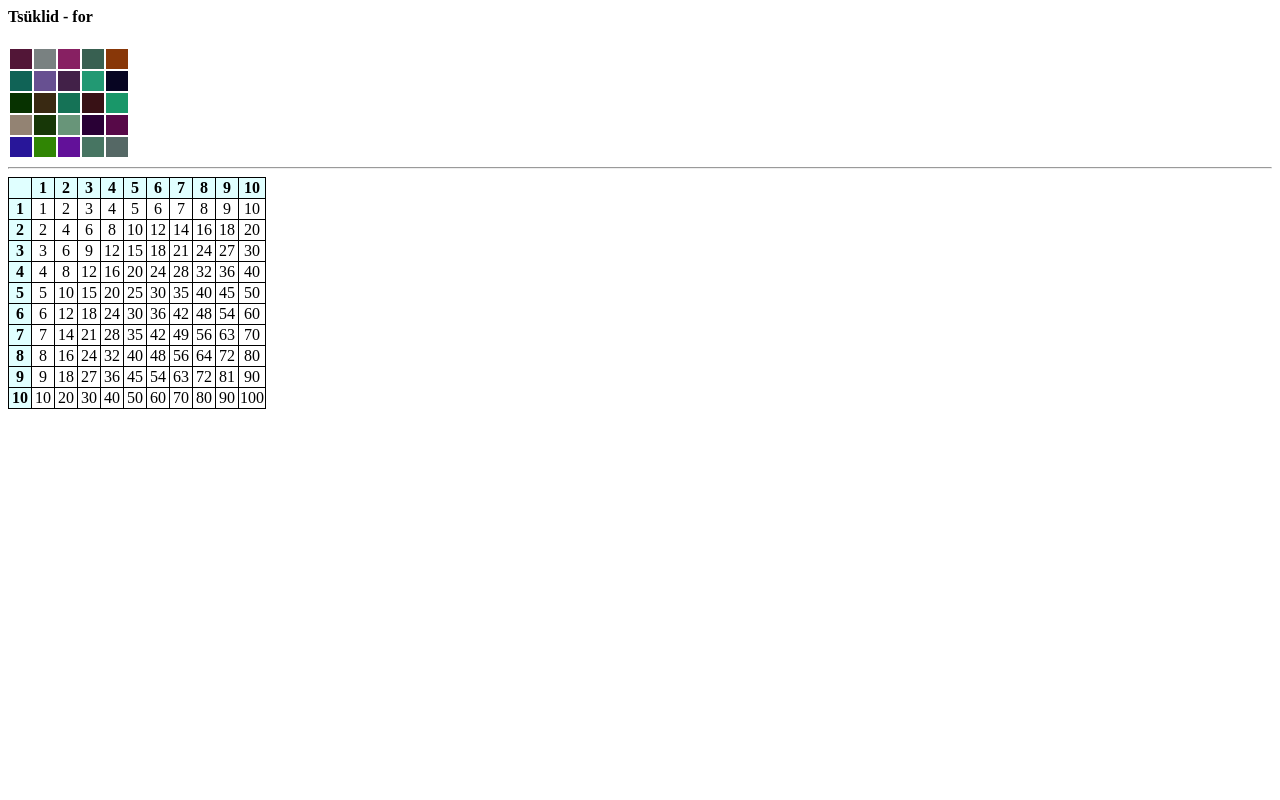
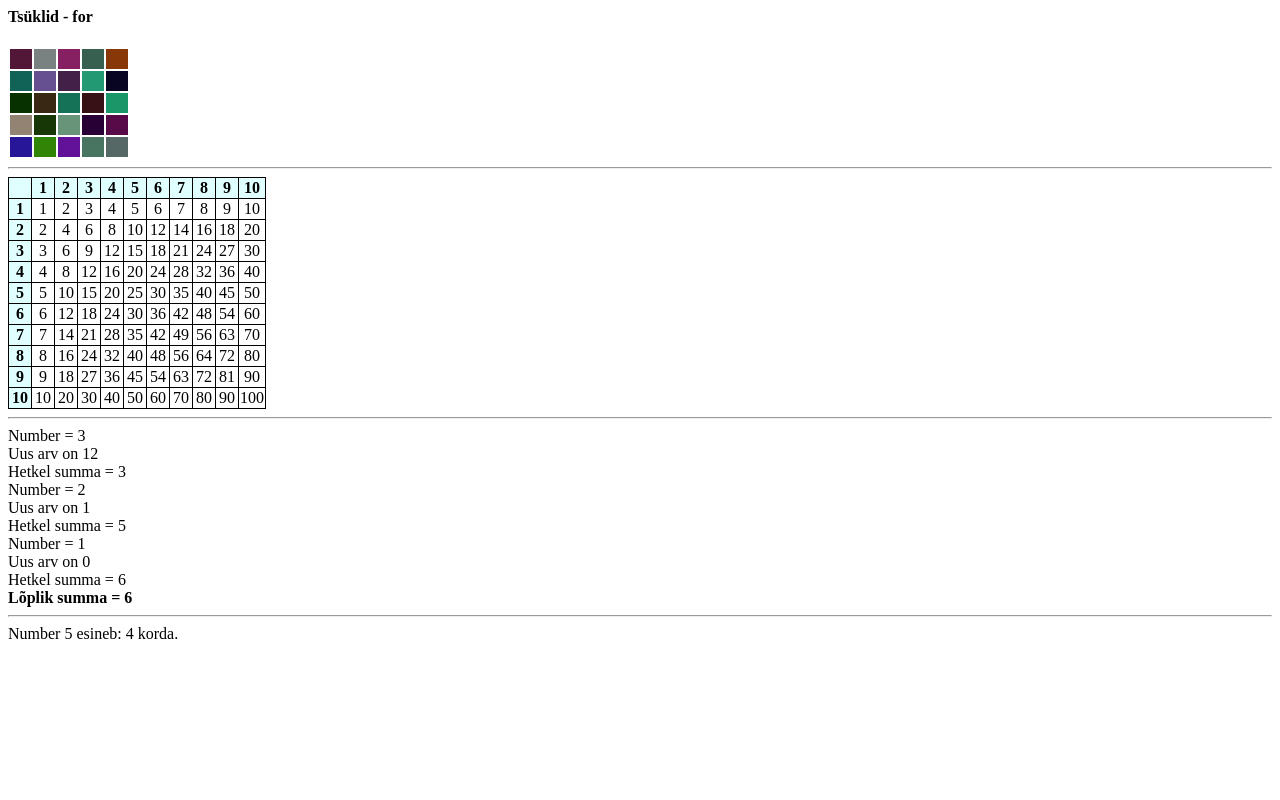
Before and after one commit to vhniii/php_alused, a PHP site: the page made by Tsüklid/tsüklid.php in a window 1280 px wide. Run offline with PHP 8.4, Linux system fonts and the light colour scheme.

Commit message:
Tsüklid - Numbri esinemine arvus

```diff
--- a/Tsüklid/tsüklid.php
+++ b/Tsüklid/tsüklid.php
@@ -70,3 +70,56 @@ for($arv1 = 1; $arv1 <= 10; $arv1++){
     echo '</tr>'; // rea lõpp
 }
 echo '</table>'; // tabeli lõpp
+
+
+
+echo '<hr>';
+
+
+$arv = 123;
+
+$numbriteSumma = 0;
+
+while ($arv != 0) {
+
+    $number = $arv % 10;
+    echo 'Number = '.$number.'<br>';
+
+    $arv = $arv / 10;
+    settype($arv, 'int');
+    echo 'Uus arv on '.$arv.'<br>';
+
+    $numbriteSumma = $numbriteSumma + $number;
+
+    echo 'Hetkel summa = '.$numbriteSumma.'<br>';
+
+
+}
+
+echo '<b>Lõplik summa = '.$numbriteSumma.'<br></b>';
+
+
+
+echo '<hr>';
+
+$arv = 442158755745;
+
+// Leia, mitu korda siin arvus esineb numbrit 5;
+
+$numberK = 0;
+
+while ($arv != 0) {
+
+ $number = $arv % 10;
+ if ($number == 5) {
+
+
+     $numberK = $numberK + 1;
+ }
+
+    $arv = $arv / 10;
+    settype($arv, 'int');
+
+}
+
+    echo 'Number 5 esineb: '.$numberK.' korda.';
```
